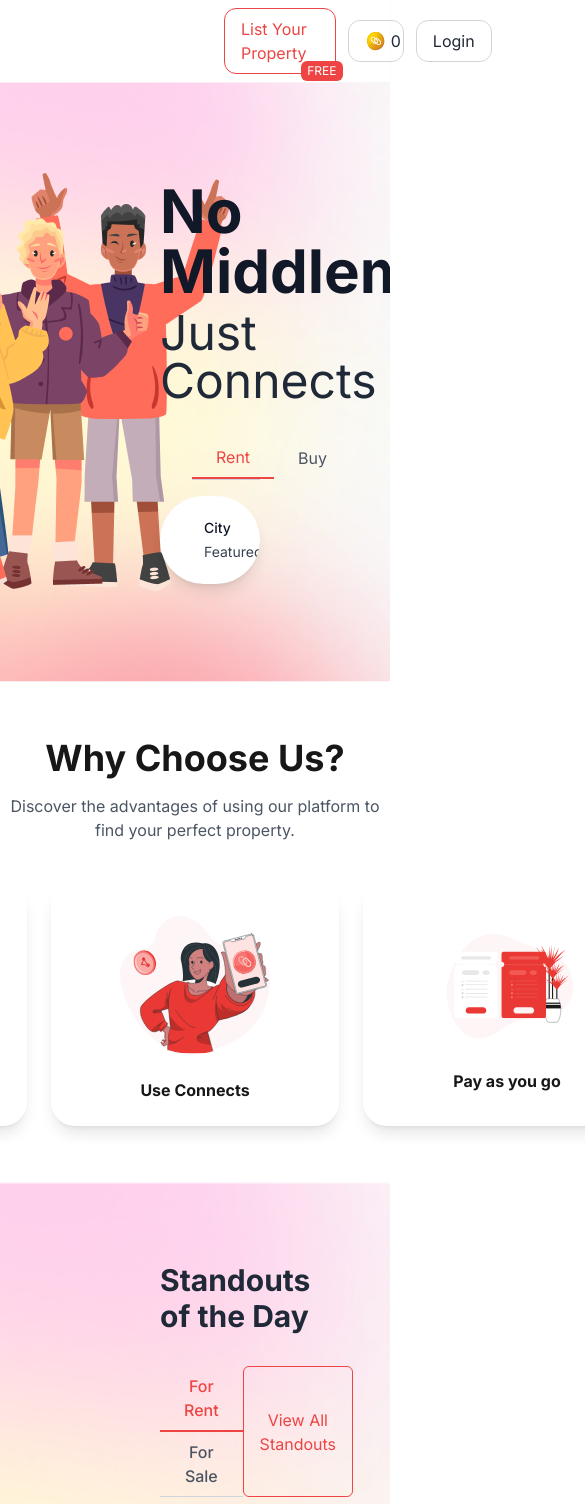
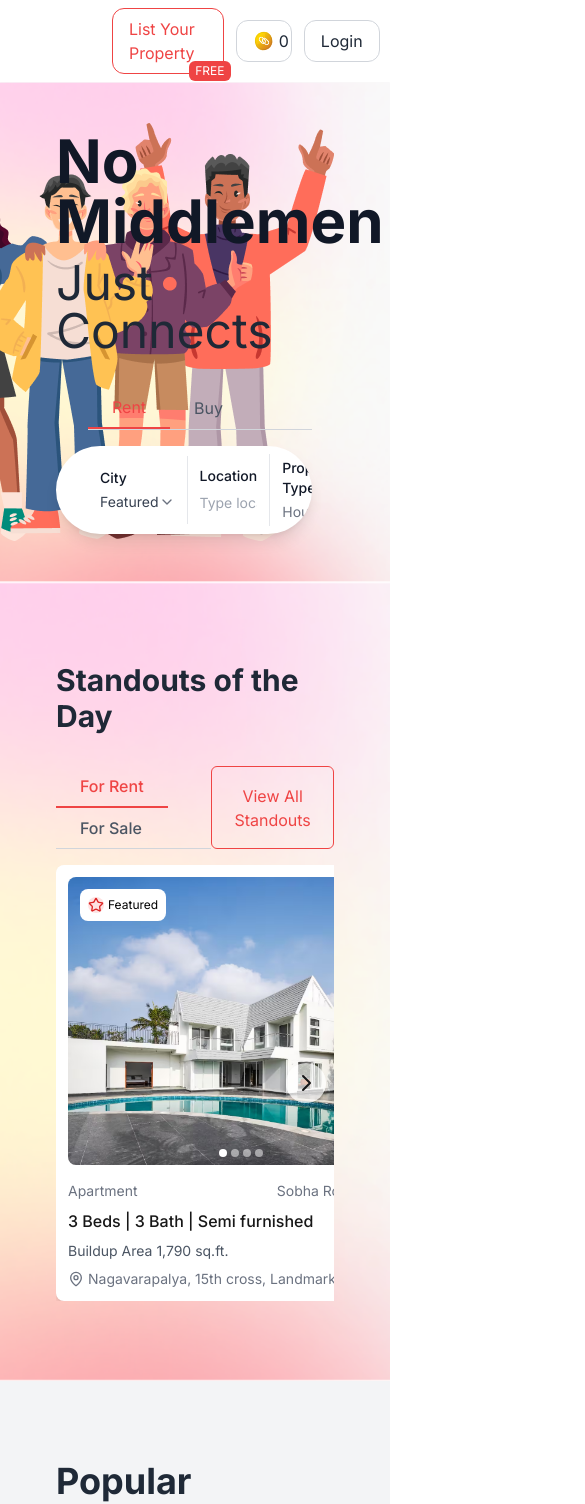
Before and after one commit to SumanHansada/houseclay-Public, a Next.js app in the folder hc-frontend/: page / in a window 390 px wide. Shown: the top 1504 px of the page, 585 px wide, since content can reach past the window. Built offline with nearby package versions, Linux system fonts and the light colour scheme.

Commit message:
Added changes for responsive UI

```diff
--- a/hc-frontend/src/app/page.tsx
+++ b/hc-frontend/src/app/page.tsx
@@ -5,9 +5,7 @@ import Dropdown from "@/components/Dropdown";
 import Footer from "@/components/Footer";
 import Header from "@/components/Header";
 import Login from "@/components/Login";
-import Neighborhoods, {
-  Neighborhood,
-} from "@/components/Neighborhoods";
+import Neighborhoods, { Neighborhood } from "@/components/Neighborhoods";
 import Properties, { Property } from "@/components/Properties";
 import PropertyOwners from "@/components/PropertyOwners";
 import Testimonials, { Testimonial } from "@/components/Testimonials";
@@ -153,10 +151,10 @@ export default function Home() {
     <>
       <Header onLogin={onLogin} />
       <main className="mx-auto my-0">
-        <section className="relative h-[600px] w-full overflow-hidden">
+        <section className="relative xl:h-[600px] lg:h-[500px] h-[500px] w-full overflow-hidden">
           <div className="absolute inset-0 bg-[url('/images/banner-background.png')] bg-center bg-cover"></div>
-          <div className="absolute inset-0 bg-[url('/images/banner-people.png')] bg-right bg-no-repeat right-40"></div>
-          <div className="absolute h-full flex flex-col justify-center pl-40 w-2/3">
+          <div className="absolute inset-0 bg-[url('/images/banner-people.png')] bg-right bg-no-repeat xl:right-40 lg:right-14 right-14"></div>
+          <div className="absolute h-full flex flex-col justify-center xl:pl-40 lg:pl-14 pl-14 xl:w-2/3 lg:w-4/5 w-4/5">
             {/* Headings */}
             <div className="max-w-md mb-8">
               <h1 className="text-6xl font-bold text-gray-900 mb-2">
@@ -253,52 +251,47 @@ export default function Home() {
             </div>
           </div>
         </section>
-        <section className="bg-center flex flex-col items-center justify-center min-h-[500px] gap-10">
-          <div className="flex flex-col items-center justify-center gap-4">
-            <h1 className="text-4xl font-bold text-center">Why Choose Us?</h1>
-            <div className="text-center text-gray-600 font-thin">
-              Discover the advantages of using our platform to find your perfect
-              property.
+        <section className="min-h-[500px] w-full overflow-hidden max-md:hidden">
+          <div className="flex flex-col items-center justify-between gap-10 xl:px-40 lg:px-14 px-14 py-20">
+            <div className="flex flex-col items-center justify-center gap-4">
+              <h1 className="text-4xl font-bold text-center">Why Choose Us?</h1>
+              <div className="text-center text-gray-600 font-thin">
+                Discover the advantages of using our platform to find your
+                perfect property.
+              </div>
             </div>
-          </div>
-          <div className="flex flex-row gap-6">
-            <div className="flex flex-col bg-white rounded-3xl shadow-lg p-6 justify-center items-center gap-6 w-72">
-              <div>
+            <div className="flex gap-6 justify-between">
+              <div className="flex flex-1 flex-col bg-white rounded-3xl shadow-lg px-12 py-6 justify-between items-center gap-6">
                 <Image
                   src="/icons/direct-owner-connections.svg"
                   alt="Direct Owner Connections"
                   width={150}
                   height={150}
+                  layout="responsive"
                 />
+                <h1 className="font-bold text-center">
+                  Direct Owner Connections
+                </h1>
               </div>
-              <div>
-                <h1 className="font-bold">Direct Owner Connections</h1>
-              </div>
-            </div>
-            <div className="flex flex-col bg-white rounded-3xl shadow-lg p-6 justify-center items-center gap-6  w-72">
-              <div>
+              <div className="flex flex-1 flex-col bg-white rounded-3xl shadow-lg px-12 py-6  justify-between items-center gap-6">
                 <Image
                   src="/icons/use-connects.svg"
                   alt="Use Connects"
                   width={150}
                   height={150}
+                  layout="responsive"
                 />
+                <h1 className="font-bold text-center">Use Connects</h1>
               </div>
-              <div>
-                <h1 className="font-bold">Use Connects</h1>
-              </div>
-            </div>
-            <div className="flex flex-col bg-white rounded-3xl shadow-lg p-6 justify-center items-center gap-6  w-72">
-              <div>
+              <div className="flex flex-1 flex-col bg-white rounded-3xl shadow-lg px-12 py-6  justify-between items-center gap-6">
                 <Image
                   src="/icons/pay-as-you-go.svg"
                   alt="Pay as you go"
                   width={150}
                   height={150}
+                  layout="responsive"
                 />
-              </div>
-              <div>
-                <h1 className="font-bold">Pay as you go</h1>
+                <h1 className="font-bold text-center">Pay as you go</h1>
               </div>
             </div>
           </div>
@@ -306,7 +299,7 @@ export default function Home() {
 
         <section className="min-h-[500px] w-full overflow-hidden">
           {/* Header Section */}
-          <div className="bg-[url('/images/banner-background.png')] bg-center bg-cover flex-col items-center mb-8 px-40 py-20">
+          <div className="bg-[url('/images/banner-background.png')] bg-center bg-cover flex-col items-center py-20 xl:px-40 lg:px-14 px-14">
             <div className="flex items-center mb-8">
               <h1 className="text-3xl font-bold text-gray-800">
                 Standouts of the Day
--- a/hc-frontend/src/components/Carousel2D.tsx
+++ b/hc-frontend/src/components/Carousel2D.tsx
@@ -98,7 +98,7 @@ const Carousel2D: React.FC<Carousel2DProps> = ({
       {showArrows && (
         <button
           onClick={() => handleScroll("left")}
-          className={`absolute -left-16 top-1/2 -translate-y-1/2 z-10 bg-white bg-opacity-70 hover:bg-opacity-90 rounded-full p-2 shadow-md transition-opacity duration-300 flex items-center justify-center ${
+          className={`absolute xl:-left-16 left-2 top-1/2 -translate-y-1/2 z-10 bg-white bg-opacity-70 hover:bg-opacity-90 rounded-full p-2 shadow-md transition-opacity duration-300 flex items-center justify-center ${
             canScrollLeft ? "opacity-100" : "opacity-0 pointer-events-none"
           }`}
           aria-label="Scroll left"
@@ -144,7 +144,7 @@ const Carousel2D: React.FC<Carousel2DProps> = ({
       {showArrows && (
         <button
           onClick={() => handleScroll("right")}
-          className={`absolute -right-16 top-1/2 -translate-y-1/2 z-10 bg-white bg-opacity-70 hover:bg-opacity-90 rounded-full p-2 shadow-md transition-opacity duration-300 flex items-center justify-center ${
+          className={`absolute xl:-right-16 right-2 top-1/2 -translate-y-1/2 z-10 bg-white bg-opacity-70 hover:bg-opacity-90 rounded-full p-2 shadow-md transition-opacity duration-300 flex items-center justify-center ${
             canScrollRight ? "opacity-100" : "opacity-0 pointer-events-none"
           }`}
           aria-label="Scroll right"
--- a/hc-frontend/src/components/Footer.tsx
+++ b/hc-frontend/src/components/Footer.tsx
@@ -3,10 +3,10 @@ import Image from "next/image";
 
 const Footer = () => {
   return (
-    <div className="bg-gray-100 w-full px-24">
+    <div className="bg-gray-100 w-full xl:px-24 lg:px-12 px-12">
       {/* Main footer content */}
       <div className="border-b border-gray-300 py-24">
-        <div className="grid grid-cols-1 md:grid-cols-5 gap-8">
+        <div className="grid grid-cols-1  xl:grid-cols-5 lg:grid-cols-4 md:grid-cols-3 gap-8">
           {/* Quick Links */}
           <div>
             <h3 className="text-gray-400 font-medium text-lg mb-5">
--- a/hc-frontend/src/components/Header.tsx
+++ b/hc-frontend/src/components/Header.tsx
@@ -16,7 +16,7 @@ export interface HeaderProps {
 }
 
 const Header: React.FC<HeaderProps> = ({ user, onLogin }) => (
-  <header className="flex justify-between w-full items-center px-24 py-2 shadow-sm gap-32">
+  <header className="flex justify-between w-full items-center py-2 shadow-sm xl:gap-32 lg:gap-16 gap-16 xl:px-24 md:px-12 px-12">
     {/* Left Section - Logo */}
     <div className="flex items-center">
       <Link href="/">
--- a/hc-frontend/src/components/Neighborhoods.tsx
+++ b/hc-frontend/src/components/Neighborhoods.tsx
@@ -49,7 +49,7 @@ const Neighborhoods: React.FC<NeighborhoodsProps> = ({
   listingType,
 }) => {
   return (
-    <div className="mx-auto px-40 py-20 bg-gray-100">
+    <div className="mx-auto xl:px-40 lg:px-14 px-14 py-20 bg-gray-100">
       <h2 className="mb-6 text-4xl font-bold text-gray-800">
         Popular Neighborhoods
       </h2>
@@ -71,7 +71,7 @@ const Neighborhoods: React.FC<NeighborhoodsProps> = ({
       </div>
 
       {/* Grid layout for larger screens */}
-      <div className="hidden grid-cols-1 gap-6 sm:grid md:grid-cols-2 lg:grid-cols-4">
+      <div className="hidden grid-cols-1 gap-6 sm:grid md:grid-cols-2 lg:grid-cols-3 xl:grid-cols-4">
         {neighborhoods.map((neighborhood, index) => (
           <NeighborhoodCard
             key={index}
--- a/hc-frontend/src/components/PropertyOwners.tsx
+++ b/hc-frontend/src/components/PropertyOwners.tsx
@@ -3,7 +3,7 @@ import React from "react";
 
 const PropertyOwners = () => {
   return (
-    <div className="mx-auto px-40 py-20 flex flex-col md:flex-row items-center justify-between bg-white">
+    <div className="mx-auto xl:px-40 lg:px-14 px-14 py-20 flex flex-col md:flex-row items-center justify-between bg-white">
       {/* Left Side - Text Content */}
       <div className="flex-col flex-1 text-left items-center">
         <span className="bg-red-50 text-red-500 px-4 py-2 rounded-full text-sm ">
--- a/hc-frontend/src/components/Testimonials.tsx
+++ b/hc-frontend/src/components/Testimonials.tsx
@@ -72,7 +72,7 @@ const Testimonials: React.FC<TestimonialProps> = ({ testimonials }) => {
   };
 
   return (
-    <div className="mx-auto px-40 py-20">
+    <div className="mx-auto xl:px-40 lg:px-14 px-14 py-20">
       {/* Top user avatars row */}
       <div className="mb-8 flex justify-center">
         <Image
```
